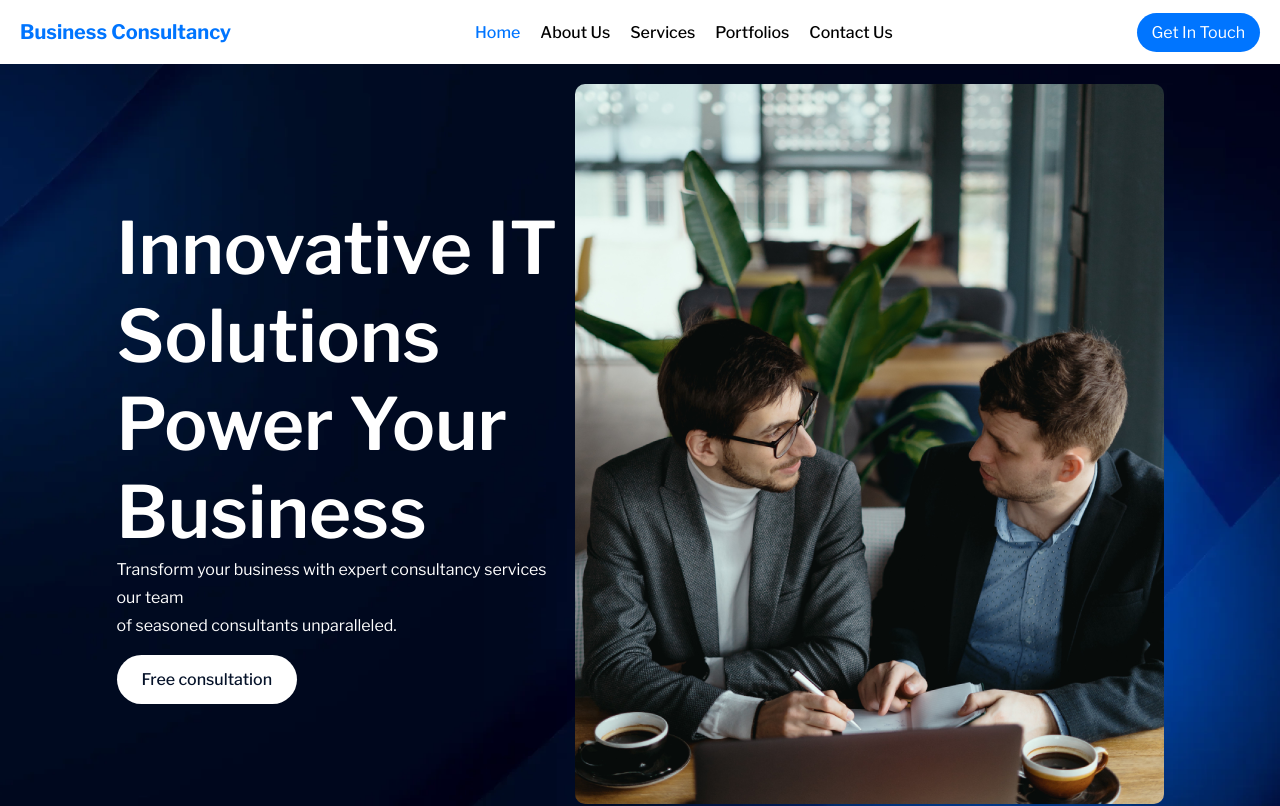
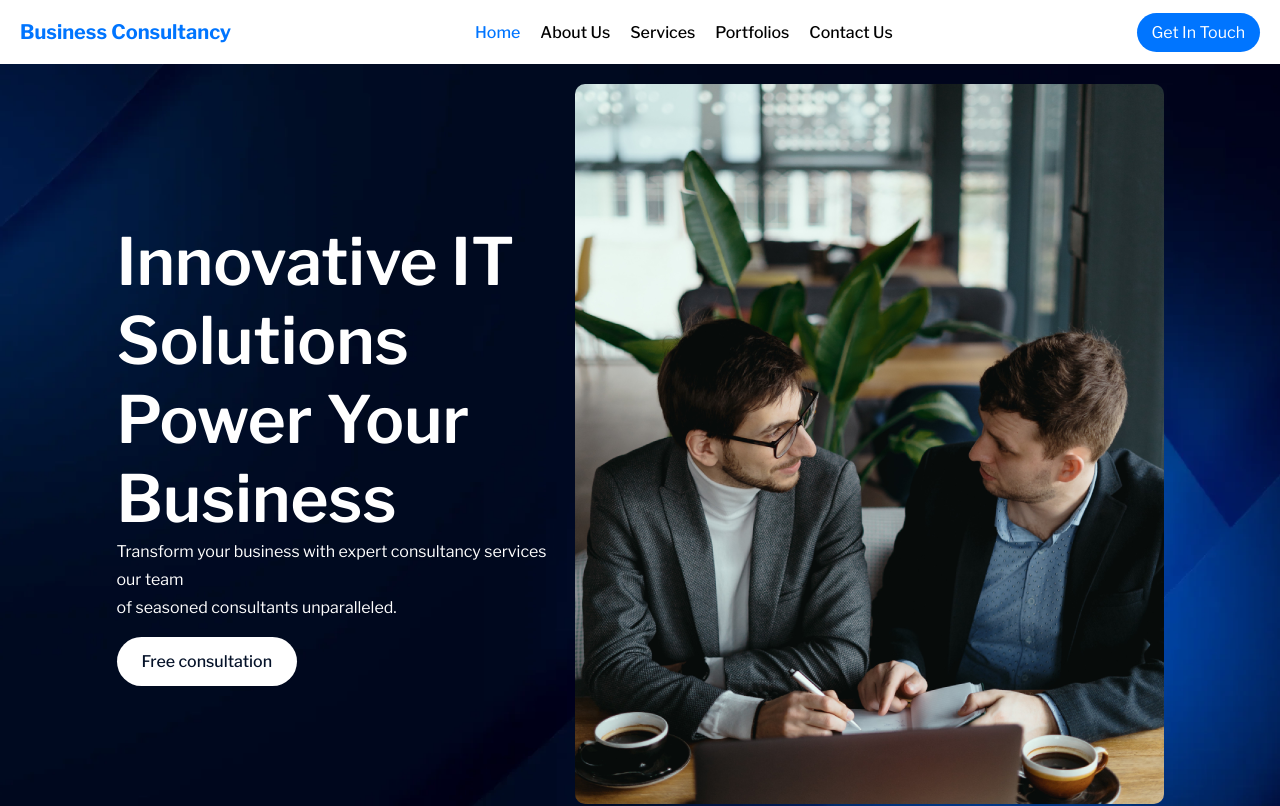
Before and after one commit to mahesh-adepu/Business-website, a plain HTML site: page index.html in a window 1280 px wide. Shown: the top 806 px of the page. Drawn offline with nearby package versions, Linux system fonts and the light colour scheme.

Commit message:
Update style.css

```diff
--- a/style.css
+++ b/style.css
@@ -160,7 +160,7 @@ border-bottom: 1px solid #e1e8f01b;
    margin-bottom:20px;
 }
 #hero-wrapper h1{
-    font-size: 72px;
+    font-size: 65px;
     font-weight: 600;
     color: #fff;
 }
```
